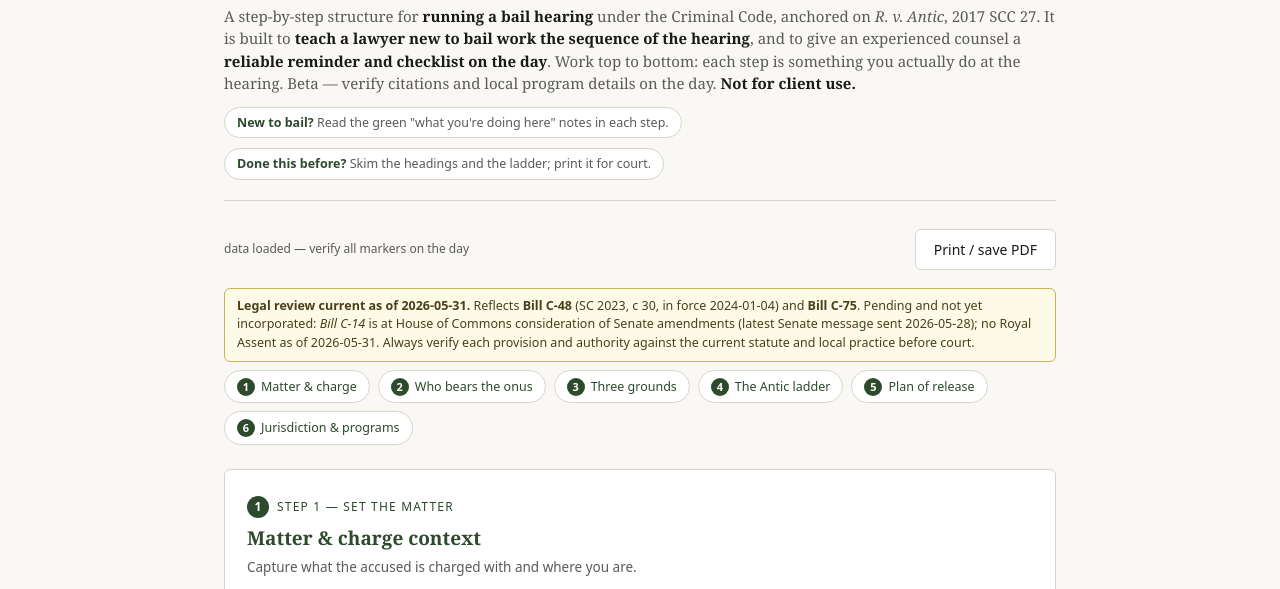
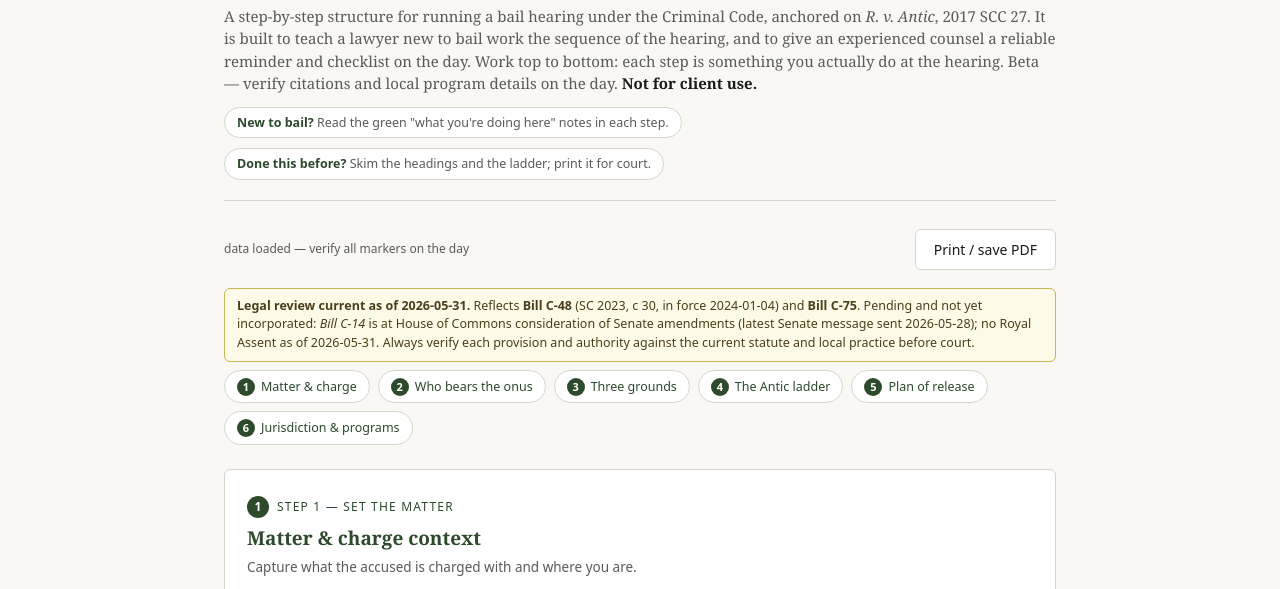
Before and after one commit to mjbryant66/instructit-poc, a plain HTML site: page apps/bail-hearing/index.html in a window 1280 px wide. Shown: the part 151-740 px from the top of the page. Drawn offline with Linux system fonts and the light colour scheme.

Commit message:
Reduce intro emphasis

```diff
--- a/apps/bail-hearing/index.html
+++ b/apps/bail-hearing/index.html
@@ -139,10 +139,10 @@
  <header>
  <h1>Bail Hearing Run-Sheet</h1>
  <div style="font:13px/1.4 ui-sans-serif,system-ui,sans-serif;color:var(--muted);margin:-2px 0 8px;">A justack.ai product (Beta)</div>
- <div class="sub">A step-by-step structure for <strong>running a bail hearing</strong> under the Criminal Code,
- anchored on <em>R. v. Antic</em>, 2017 SCC 27. It is built to <strong>teach a lawyer new to bail work the
- sequence of the hearing</strong>, and to give an experienced counsel a <strong>reliable reminder and
- checklist on the day</strong>. Work top to bottom: each step is something you actually do at the hearing.
+ <div class="sub">A step-by-step structure for running a bail hearing under the Criminal Code,
+ anchored on <em>R. v. Antic</em>, 2017 SCC 27. It is built to teach a lawyer new to bail work the
+ sequence of the hearing, and to give an experienced counsel a reliable reminder and
+ checklist on the day. Work top to bottom: each step is something you actually do at the hearing.
  Beta — verify citations and local program details on the day. <strong>Not for client use.</strong></div>
  <div class="audience">
  <span class="chip"><strong>New to bail?</strong>&nbsp;Read the green "what you're doing here" notes in each step.</span>
```
